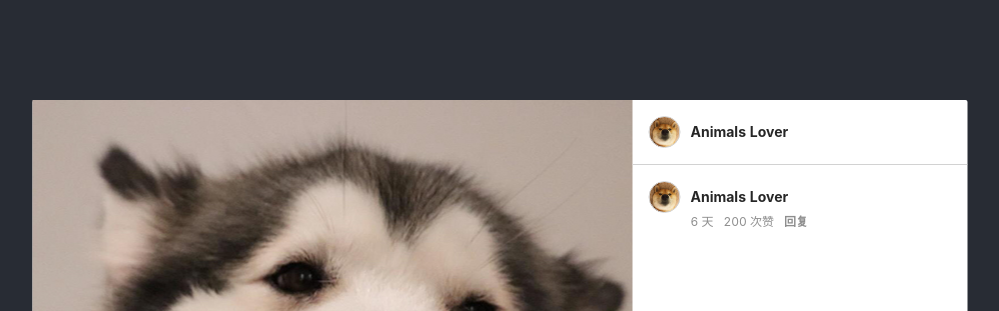
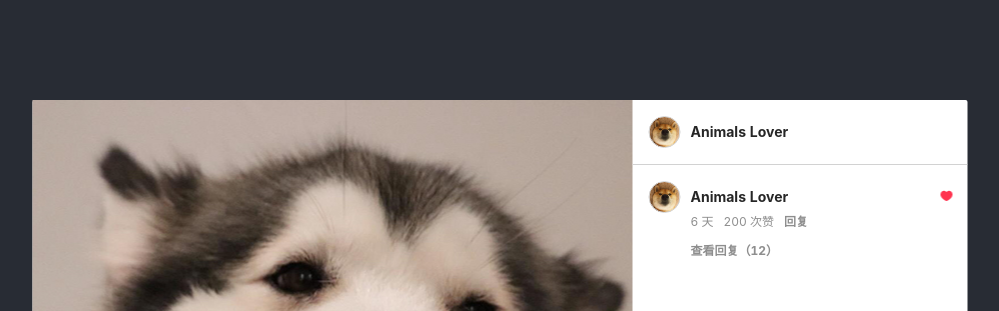
Before and after one commit to NeroSolomon/pan-test, a React (Create React App) app: page / in a window 1280 px wide. Shown: the top 311 px of the page, without its empty margins (140-1139 px from the left). Built offline with nearby package versions, Linux system fonts and the light colour scheme.

Commit message:
split component

```diff
--- a/src/App.scss
+++ b/src/App.scss
@@ -8,7 +8,6 @@
 .App-content {
   width: 935px;
   height: 600px;
-  max-width: 100%;
   position: absolute;
   left: 50%;
   top: 50%;
--- /dev/null
+++ b/src/components/ArticleAuther.jsx
@@ -0,0 +1,13 @@
+import React from "react";
+import style from "../containers/css/content.module.scss";
+
+function ArticleAuther() {
+  return (
+    <div className={style["article__auther"] + " item--clear-float"}>
+      <div className={style["article__auther-pic"]} />
+      <div className={style["article__auther-name"]}>Animals Lover</div>
+    </div>
+  );
+}
+
+export default ArticleAuther;
--- /dev/null
+++ b/src/components/ArticleComment.jsx
@@ -0,0 +1,32 @@
+import React from "react";
+import style from "../containers/css/content.module.scss";
+
+function ArticleComment() {
+  return (
+    <div className={style["comment__container"]}>
+      <div className={style["comment__auther-pic"]} />
+      <div className={style["comment__auther-name"]}>Animals Lover</div>
+      <div
+        className={
+          style["comment__like"] + " " + style["comment__like--active"]
+        }
+      ></div>
+      <div className={style["comment__detail"]}>
+        <div className={style["comment__detail-info"]}>
+          <div>
+            <span>6 天</span>
+            <span>200 次赞</span>
+            <span style={{ cursor: "pointer", fontWeight: "bold" }}>回复</span>
+          </div>
+          <div
+            style={{ cursor: "pointer", fontWeight: "bold", marginTop: "10px" }}
+          >
+            查看回复（12）
+          </div>
+        </div>
+      </div>
+    </div>
+  );
+}
+
+export default ArticleComment;
--- a/src/containers/Content.jsx
+++ b/src/containers/Content.jsx
@@ -2,6 +2,8 @@ import React from "react";
 import { Card } from "antd";
 import img from "./img/cute-dog.jpg";
 import style from "./css/content.module.scss";
+import ArticleAuther from "../components/ArticleAuther.jsx";
+import ArticleComment from "../components/ArticleComment.jsx";
 
 function Content() {
   return (
@@ -12,39 +14,19 @@ function Content() {
           bodyStyle={{ padding: "0" }}
           style={{ width: "100%" }}
         >
-          <div
-            className="item--float-left"
-            style={{ width: "600px", maxWidth: "65%" }}
-          >
+          <div className="item--float-left" style={{ width: "600px" }}>
             <img src={img} alt="内容" />
           </div>
           <div
             className="item--float-left"
             style={{ width: "335px", overflow: "hidden" }}
           >
-            <div className={style["article__auther"] + " item--clear-float"}>
-              <div className={style["article__auther-pic"]} />
-              <div className={style["article__auther-name"]}>Animals Lover</div>
-            </div>
+            <ArticleAuther />
             <div
               className={style["article__comment"]}
               style={{ width: "340px" }}
             >
-              <div className={style["comment__container"]}>
-                <div className={style["comment__auther-pic"]} />
-                <div className={style["comment__auther-name"]}>
-                  Animals Lover
-                </div>
-                <div className={style["comment__detail"]}>
-                  <div className={style["comment__detail-info"]}>
-                    <span>6 天</span>
-                    <span>200 次赞</span>
-                    <span style={{ cursor: "pointer", fontWeight: "bold" }}>
-                      回复
-                    </span>
-                  </div>
-                </div>
-              </div>
+              <ArticleComment />
             </div>
           </div>
         </Card>
--- a/src/containers/css/content.module.scss
+++ b/src/containers/css/content.module.scss
@@ -26,7 +26,24 @@ $border-color: #d2d2d2;
 }
 
 .comment__container {
+  position: relative;
   padding: 16px 16px 0 16px;
+}
+
+.comment__like {
+  position: absolute;
+  right: 20px;
+  top: 25px;
+  width: 12px;
+  height: 12px;
+  background: url("../img/love.png");
+  background-repeat: no-repeat;
+  background-size: cover;
+  cursor: pointer;
+
+  &.comment__like--active {
+    background-image: url("../img/love_fill.png");
+  }
 }
 
 .comment__detail {
@@ -38,7 +55,7 @@ $border-color: #d2d2d2;
   font-size: 12px;
   color: #8e8e8e;
 
-  & > span {
+  & > div:first-child > span {
     display: inline-block;
     margin-right: 10px;
   }
```
Also changed, not shown: src/containers/img/love.png (added), src/containers/img/love_fill.png (added).
